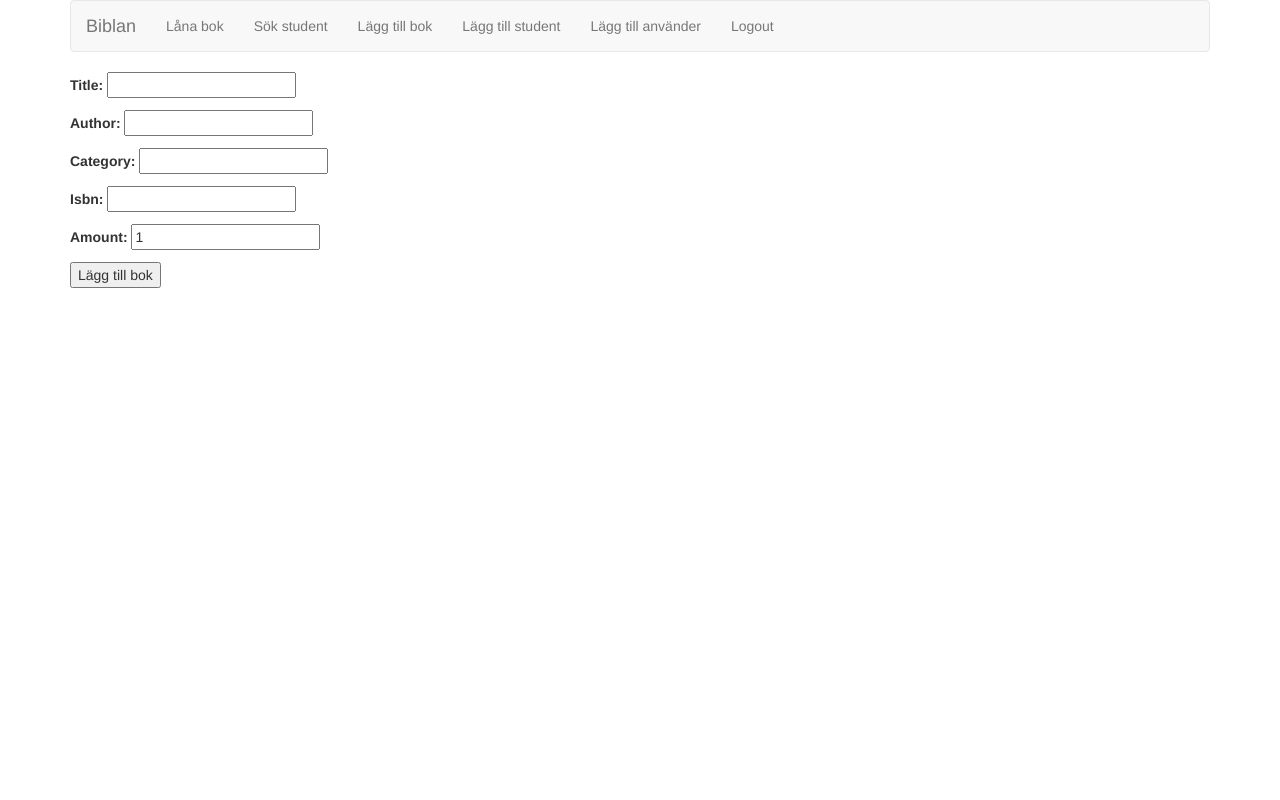
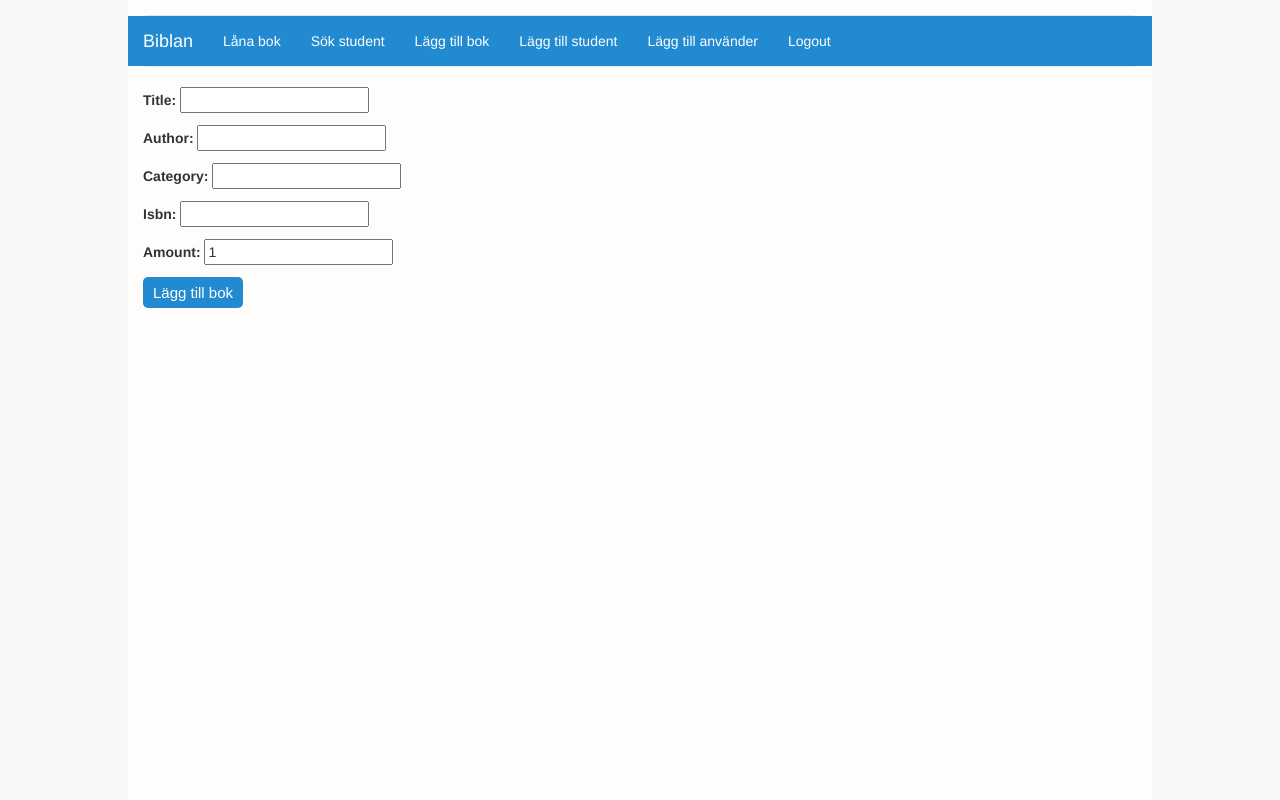
Before and after one commit to teddelin/simple-django-library, a Django app: page /add_book/ in a window 1280 px wide. Run offline with Django 3.2, Linux system fonts and the light colour scheme; the visitor is signed in with stand-in values (Sample User, id 1); some libraries are stand-ins or nearby versions.

Commit message:
Made some change based on issues raised by clients as well as fixing up the styling a little bit (maybe to for the worse). Fixes #6 Fixes #7

```diff
--- a/books/templates/add_book.html
+++ b/books/templates/add_book.html
@@ -6,6 +6,6 @@
     <form action="" method="post">
         {% csrf_token %}
         {{ form.as_p }}
-        <input type="submit" value="Lägg till bok">
+        <input type="submit" value="Lägg till bok" class="button">
     </form>
 {% endblock content %}
--- a/books/templates/book.html
+++ b/books/templates/book.html
@@ -23,6 +23,6 @@
                <option value="{{student.pk}}">{{ student.lastname }}, {{ student.firstname }}</option>
             {% endfor %}
         </select>
-        <input type="submit" value="Låna">
+        <input type="submit" value="Låna" class="button">
     </form>
 {% endblock content %}
--- a/books/templates/user_creation.html
+++ b/books/templates/user_creation.html
@@ -20,6 +20,6 @@
                 <td>Efternamn:</td><td>{{ form.last_name }}</td>
             </tr>
         </table>
-        <input type="submit" value="Välj">
+        <input type="submit" value="lägg till användare" class="button">
     </form>
 {% endblock content %}
--- a/static/base.css
+++ b/static/base.css
@@ -1,6 +1,47 @@
+body{
+  background: #f7f7f7;
+}
 .container {
-    margin: auto;
-    width: 50%;
-    border: 3px solid green;
-    padding: 10px;
+  margin: auto;
+  width: 80%;
+  padding: 15px;
+  background: #fffcfc;
+  min-height: 100vh;
 }
+.button, student-pick {
+  -webkit-border-radius: 5;
+  -moz-border-radius: 5;
+  border-radius: 5px;
+  font-family: Arial;
+  color: #ffffff;
+  font-size: 15px;
+  background: #218ad1;
+  padding: 5px 10px 5px 10px;
+  text-decoration: none;
+  border-style: none;
+}
+
+.button:hover, student-pick:hover {
+  background: #71c9f2;
+  color: #ffffff;
+  background-image: -webkit-linear-gradient(top, #3cb0fd, #3cb0fd);
+  background-image: -moz-linear-gradient(top, #3cb0fd, #3cb0fd);
+  background-image: -ms-linear-gradient(top, #3cb0fd, #3cb0fd);
+  background-image: -o-linear-gradient(top, #3cb0fd, #3cb0fd);
+  background-image: linear-gradient(to bottom, #3cb0fd, #3cb0fd);
+  text-decoration: none;
+}
+.container-fluid {
+  color: #ffffff;
+  background: #218ad1;
+  margin-left: -16px;
+  width: calc(100% + 32px);
+}
+.navbar-default .navbar-nav>li>a{
+  background: #218ad1;
+  color: #ffffff;
+}
+.navbar-default .navbar-brand {
+  background: #218ad1;
+  color: #ffffff;
+}
--- a/students/templates/add_student.html
+++ b/students/templates/add_student.html
@@ -6,6 +6,6 @@
 <form action="" method="post">
     {% csrf_token %}
     {{ form.as_p }}
-    <input type="submit" value="Lägg till Student">
+    <input type="submit" value="Lägg till Student" class="button">
 </form>
 {% endblock content %}
--- a/students/templates/student.html
+++ b/students/templates/student.html
@@ -26,7 +26,7 @@
             <form action="" method="post">
                 {% csrf_token %}
                 <input type="hidden" name="book" value="{{book.pk}}">
-                {{book.title}}<input type="submit" value="Lämna tillbaka">
+                {{book.title}}  <input type="submit" value="Lämna tillbaka" class="button">
             </form>
         {% endfor %}
     {% endif %}
--- a/templates/base.html
+++ b/templates/base.html
@@ -1,10 +1,12 @@
-{% load staticfiles %}
+{% load static %}
+
 
 <head>
     <meta charset="UTF-8">
     <title>Biblan</title>
     <meta name="viewport" content="width=device-width, initial-scale=1">
     <link rel="stylesheet" href="https://maxcdn.bootstrapcdn.com/bootstrap/3.3.7/css/bootstrap.min.css">
+    <link rel="stylesheet" type="text/css" href="{% static '/base.css' %}" />
     <script src="https://ajax.googleapis.com/ajax/libs/jquery/3.1.1/jquery.min.js"></script>
     <script src="https://maxcdn.bootstrapcdn.com/bootstrap/3.3.7/js/bootstrap.min.js"></script>
 </head>
```
Also changed, not shown: books/templates/index.html (+5 -3 lines).
